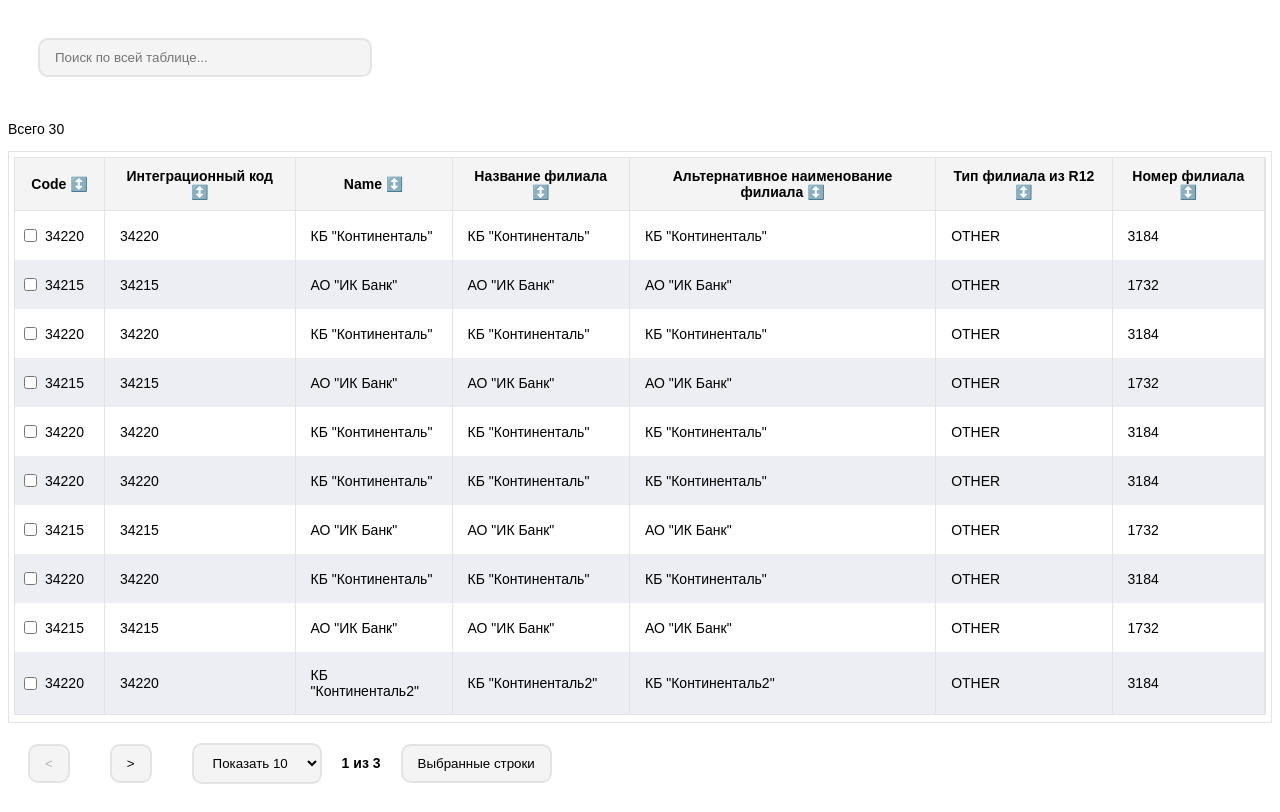
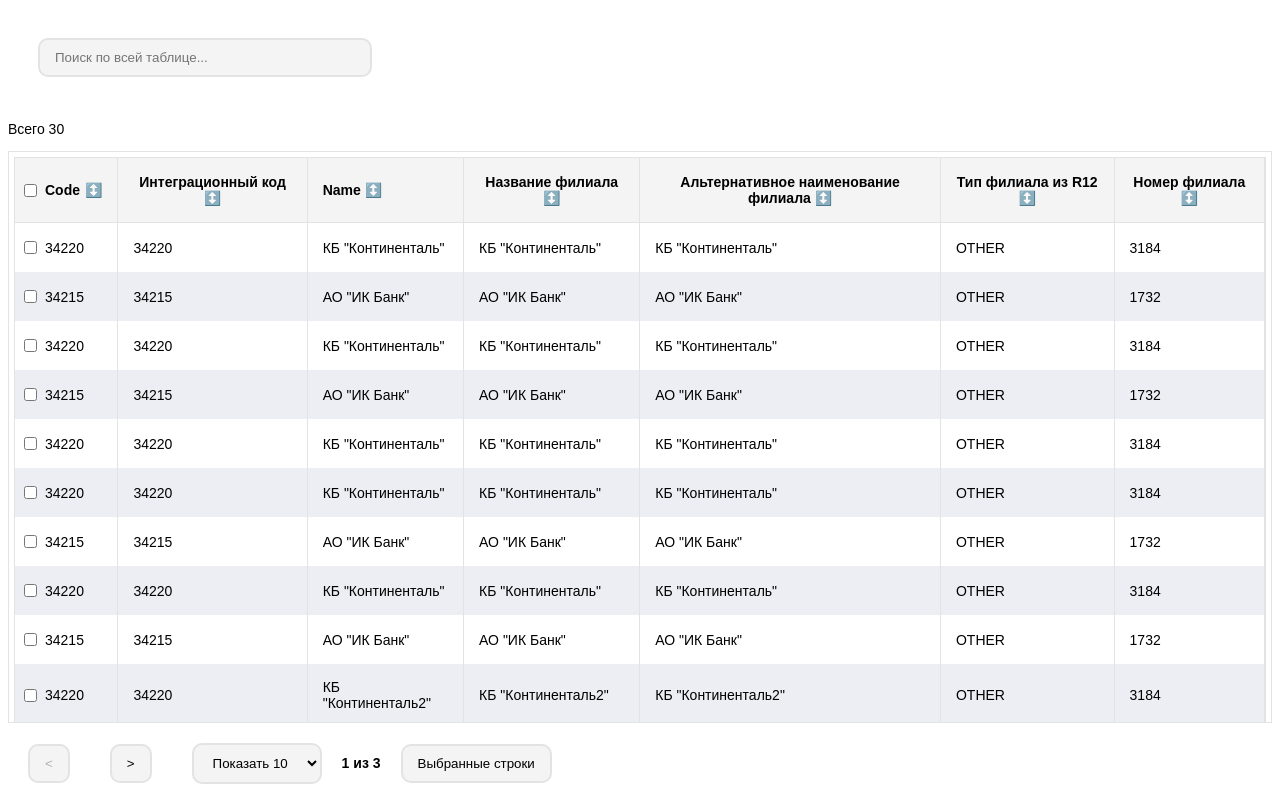
Before and after one commit to petrosyyaann/react-table-example, a React (Vite) app: page / in a window 1280 px wide. Built offline with nearby package versions, Linux system fonts and the light colour scheme.

Commit message:
✨Add global input

```diff
--- a/src/App.tsx
+++ b/src/App.tsx
@@ -32,7 +32,32 @@ export function App() {
   const columns = useMemo<ColumnDef<IBank, any>[]>(
     () => [
       columnHelper.accessor("code", {
-        header: "Code",
+        header: () => (
+          <>
+            <input
+              type="checkbox"
+              onClick={() =>
+                selectRows.length ===
+                table.getPrePaginationRowModel().rows.length + 1
+                  ? setselectRows([])
+                  : setselectRows(
+                      Array.from(
+                        {
+                          length:
+                            table.getPrePaginationRowModel().rows.length + 1,
+                        },
+                        (_, index) => index
+                      )
+                    )
+              }
+              checked={
+                selectRows.length ===
+                table.getPrePaginationRowModel().rows.length + 1
+              }
+            />
+            <p>Code</p>
+          </>
+        ),
         cell: (info) => info.getValue(),
       }),
       columnHelper.accessor("integrationCode", {
@@ -60,6 +85,7 @@ export function App() {
         cell: (info) => info.renderValue(),
       }),
     ],
+    // eslint-disable-next-line react-hooks/exhaustive-deps
     [columnHelper]
   );
 
@@ -106,6 +132,17 @@ export function App() {
                         : "",
                       onClick: header.column.getToggleSortingHandler(),
                     }}
+                    style={{
+                      paddingLeft: header.column.id === "code" ? "5px" : "",
+                    }}
+                  >
+                    <div
+                      style={{
+                        display: "flex",
+                        flexDirection: "row",
+                        alignItems: "center",
+                        gap: "5px",
+                      }}
                     >
                       {header.isPlaceholder
                         ? null
@@ -117,6 +154,7 @@ export function App() {
                         asc: " 🔼",
                         desc: " 🔽",
                       }[header.column.getIsSorted() as string] ?? " ↕️"}
+                    </div>
                   </th>
                 ))}
               </tr>
@@ -141,12 +179,7 @@ export function App() {
                     }}
                   >
                     {cell.column.id === "code" ? (
-                      <div
-                        style={{
-                          display: "flex",
-                          alignItems: "center",
-                        }}
-                      >
+                      <div className="div-checkbox">
                         <input
                           type="checkbox"
                           checked={selectRows.includes(row.index)}
--- a/src/index.css
+++ b/src/index.css
@@ -56,3 +56,8 @@ button {
   padding: 5px;
   border: 1px solid #e2e3e5;
 }
+
+.div-checkbox {
+  display: flex;
+  align-items: center;
+}
```
Lines whose indentation alone changed are shown as unchanged.
